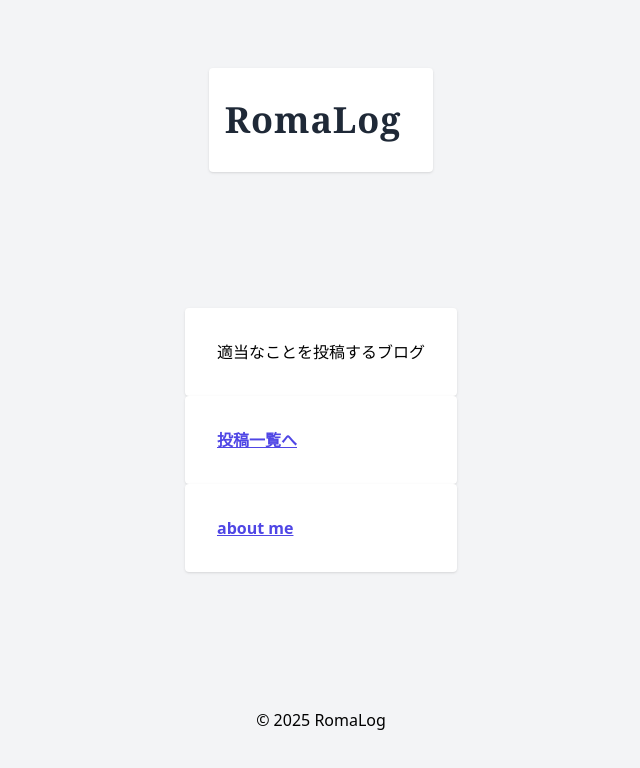
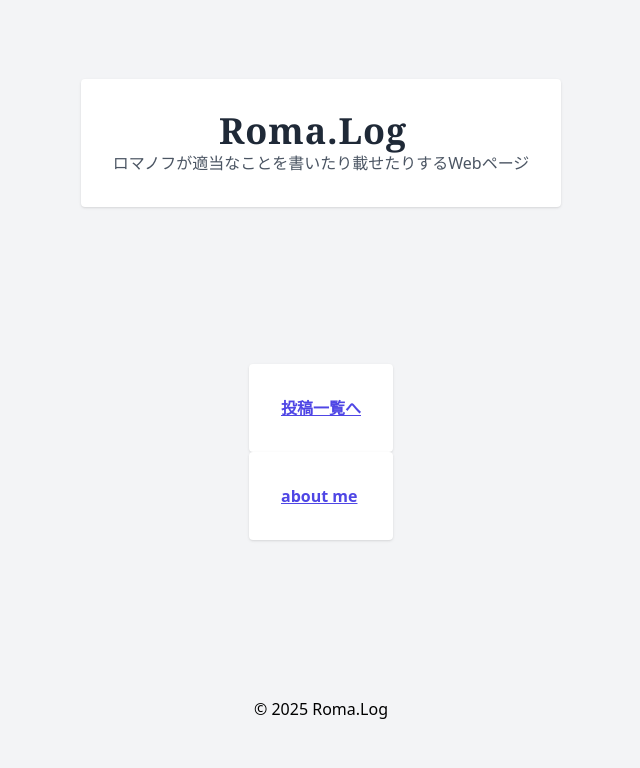
Before and after one commit to romanohu/roma-blog, a Next.js app in the folder my-app/: page / in a window 1280 px wide. Shown: the top 768 px of the page, without its empty margins (319-959 px from the left). Built offline with nearby package versions, Linux system fonts and the light colour scheme.

Commit message:
Title編集

```diff
--- a/my-app/src/app/layout.tsx
+++ b/my-app/src/app/layout.tsx
@@ -2,7 +2,7 @@
 import Link from 'next/link';
 
 export const metadata = {
-  title: 'RomaLog',
+  title: 'Roma.Log',
   description: 'Romanohu Blog',
   icons: {
     icon: "/favicon.ico",
@@ -21,9 +21,12 @@
             <div className="w-full max-w-4xl bg-white p-8 rounded shadow">
               <h1 className="text-4xl font-semibold text-center -ml-4 font-serif tracking-wide text-gray-800">
                 <Link href={"/"}>
-                RomaLog
+                Roma.Log
                 </Link>
              </h1>
+              <p className="text-center text-gray-600">
+                ロマノフが適当なことを書いたり載せたりするWebページ
+              </p>
             </div>
           </div>
         </header>
@@ -32,7 +35,7 @@
         <main>{children}</main>
 
         <footer>
-          &copy; 2025 RomaLog
+          &copy; 2025 Roma.Log
         </footer>
       </body>
     </html>
--- a/my-app/src/app/page.tsx
+++ b/my-app/src/app/page.tsx
@@ -3,7 +3,6 @@
 export default function Home() {
   return (
     <main>
-      <h1 className="w-full max-w-4xl bg-white p-8 rounded shadow">適当なことを投稿するブログ</h1>
       <p className="w-full max-w-4xl bg-white p-8 rounded shadow">
         <Link href={`/posts`} className="text-indigo-600 font-bold underline hover:text-indigo-800 transition-colors">
           投稿一覧へ
```
